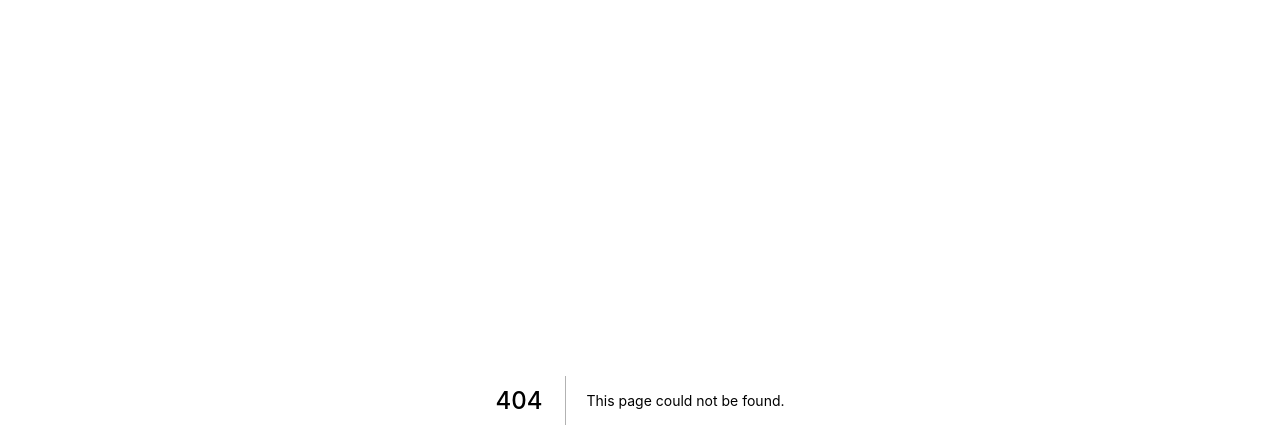
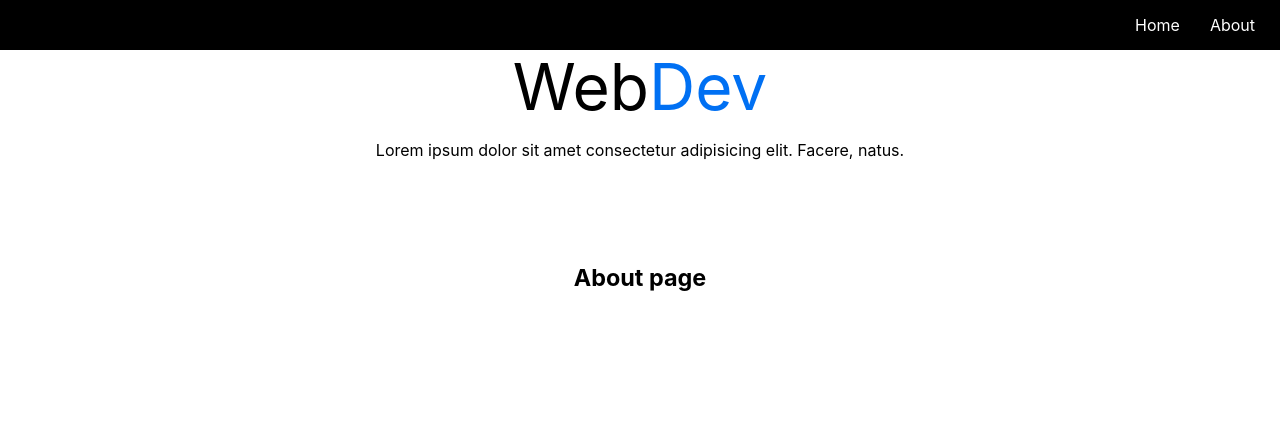
Before and after one commit to Dina2703/next-traversy-course, a Next.js app: page /about in a window 1280 px wide. Before the commit this address had no page. Shown: the top 448 px of the page. Built offline with nearby package versions, Linux system fonts and the light colour scheme.

Commit message:
starter with header, layout, Home & About pages

```diff
--- /dev/null
+++ b/components/Header.js
@@ -0,0 +1,17 @@
+import styles from "../styles/Header.module.css";
+
+function Header() {
+  return (
+    <>
+      <div className={styles.title}>
+        Web
+        <span>Dev</span>
+      </div>
+      <p className={styles.description}>
+        Lorem ipsum dolor sit amet consectetur adipisicing elit. Facere, natus.
+      </p>
+    </>
+  );
+}
+
+export default Header;
--- /dev/null
+++ b/components/Layout.js
@@ -0,0 +1,17 @@
+import styles from "../styles/Layout.module.css";
+import Header from "./Header";
+import Nav from "./Nav";
+
+function Layout({ children }) {
+  return (
+    <>
+      <Nav />
+      <div className={styles.container}>
+        <Header />
+        <main className={styles.main}>{children}</main>
+      </div>
+    </>
+  );
+}
+
+export default Layout;
--- /dev/null
+++ b/components/Nav.js
@@ -0,0 +1,19 @@
+import styles from "../styles/Nav.module.css";
+import Link from "next/link";
+
+function Nav() {
+  return (
+    <nav className={styles.nav}>
+      <ul>
+        <li>
+          <Link href="/">Home</Link>
+        </li>
+        <li>
+          <Link href="/about">About</Link>
+        </li>
+      </ul>
+    </nav>
+  );
+}
+
+export default Nav;
--- a/pages/_app.js
+++ b/pages/_app.js
@@ -1,7 +1,12 @@
-import '../styles/globals.css'
+import Layout from "../components/Layout";
+import "../styles/globals.css";
 
 function MyApp({ Component, pageProps }) {
-  return <Component {...pageProps} />
+  return (
+    <Layout>
+      <Component {...pageProps} />
+    </Layout>
+  );
 }
 
-export default MyApp
+export default MyApp;
--- /dev/null
+++ b/pages/about.js
@@ -0,0 +1,9 @@
+function about() {
+  return (
+    <div>
+      <h3> About page</h3>
+    </div>
+  );
+}
+
+export default about;
--- /dev/null
+++ b/styles/Header.module.css
@@ -0,0 +1,22 @@
+.title a,
+.title span {
+  color: #0070f3;
+  text-decoration: none;
+}
+
+.title a:hover,
+.title a:focus,
+.title a:active {
+  text-decoration: underline;
+}
+
+.title {
+  margin: 0;
+  line-height: 1.15;
+  font-size: 4rem;
+}
+
+.title,
+.description {
+  text-align: center;
+}
--- a/styles/Home.module.css
+++ b/styles/Layout.module.css
@@ -8,46 +8,9 @@
   flex: 1;
   display: flex;
   flex-direction: column;
-  justify-content: center;
+  justify-content: flex-start;
   align-items: center;
-}
-
-.footer {
-  display: flex;
-  flex: 1;
-  padding: 2rem 0;
-  border-top: 1px solid #eaeaea;
-  justify-content: center;
-  align-items: center;
-}
-
-.footer a {
-  display: flex;
-  justify-content: center;
-  align-items: center;
-  flex-grow: 1;
-}
-
-.title a {
-  color: #0070f3;
-  text-decoration: none;
-}
-
-.title a:hover,
-.title a:focus,
-.title a:active {
-  text-decoration: underline;
-}
-
-.title {
-  margin: 0;
-  line-height: 1.15;
-  font-size: 4rem;
-}
-
-.title,
-.description {
-  text-align: center;
+  font-size: 1.25rem;
 }
 
 .description {
--- /dev/null
+++ b/styles/Nav.module.css
@@ -0,0 +1,20 @@
+.nav {
+  height: 50px;
+  padding: 10px;
+  background-color: black;
+  color: #fff;
+  display: flex;
+  align-items: center;
+  justify-content: flex-end;
+}
+
+.nav ul {
+  display: flex;
+  justify-content: center;
+  align-items: center;
+  list-style: none;
+}
+
+.nav ul li a {
+  margin: 5px 15px;
+}
```
Also changed, not shown: pages/index.js (+7 -59 lines).
